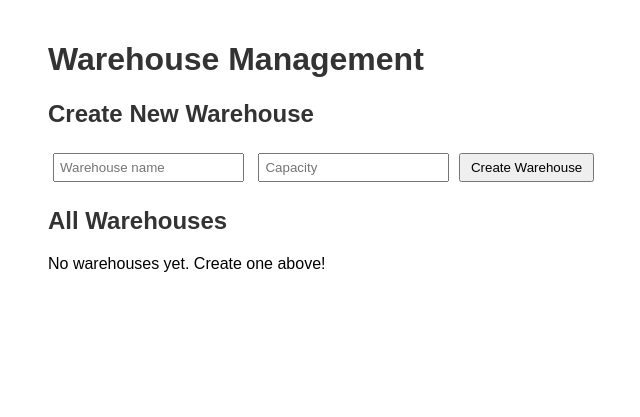
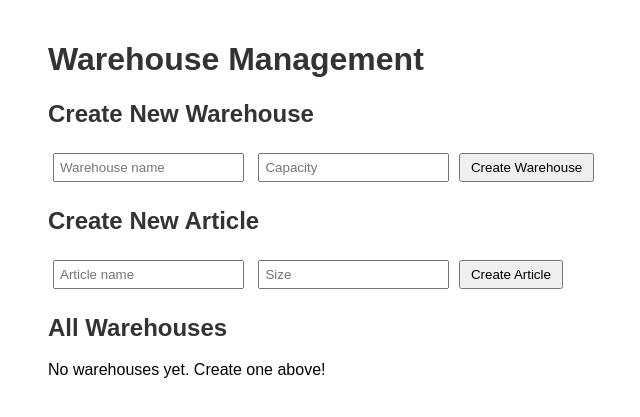
Before and after one commit to kortekoski/ohtuvarasto, a Flask app: page /warehouses in a window 1280 px wide. Shown: the top 417 px of the page, without its empty margins (192-832 px from the left). Run offline with Flask 3, Linux system fonts and the light colour scheme.

Commit message:
Add articles feature to warehouse management
Co-authored-by: kortekoski <142603500+kortekoski@users.noreply.github.com>

```diff
--- a/src/app.py
+++ b/src/app.py
@@ -8,6 +8,9 @@ app.secret_key = secrets.token_hex(16)
 
 # In-memory storage for warehouses (name -> Varasto)
 warehouses = {}
+
+# In-memory storage for articles (name -> size)
+articles = {}
 
 
 def _parse_float(value, error_msg):
@@ -28,7 +31,11 @@ def index():
 @app.route("/warehouses")
 def list_warehouses():
     """List all warehouses."""
-    return render_template("warehouses.html", warehouses=warehouses)
+    return render_template(
+        "warehouses.html",
+        warehouses=warehouses,
+        articles=articles
+    )
 
 
 def _validate_warehouse_name(name):
@@ -99,5 +106,99 @@ def delete_warehouse(name):
     return redirect(url_for("list_warehouses"))
 
 
+def _validate_article_name(name):
+    """Validate article name and return error message if invalid."""
+    if not name:
+        return "Article name is required."
+    if name in articles:
+        return f"Article '{name}' already exists."
+    return None
+
+
+def _validate_article_size(size_float):
+    """Validate article size and return error message if invalid."""
+    if size_float is not None and size_float <= 0:
+        return "Article size must be greater than 0."
+    return None
+
+
+def _save_article(name, size):
+    """Parse size and save article. Return error message or None."""
+    size_float = _parse_float(size, "Invalid size value.")
+    size_error = _validate_article_size(size_float)
+    if size_error:
+        return size_error
+    if size_float is not None:
+        articles[name] = size_float
+    return None
+
+
+@app.route("/articles", methods=["POST"])
+def create_article():
+    """Create a new article with a name and size."""
+    name = request.form.get("name", "").strip()
+    error = _validate_article_name(name)
+
+    if error:
+        flash(error, "error")
+        return redirect(url_for("list_warehouses"))
+
+    size_error = _save_article(name, request.form.get("size", "0"))
+    if size_error:
+        flash(size_error, "error")
+    elif name in articles:
+        flash(f"Article '{name}' created (size: {articles[name]}).", "success")
+
+    return redirect(url_for("list_warehouses"))
+
+
+@app.route("/articles/<name>/delete", methods=["POST"])
+def delete_article(name):
+    """Delete an article by name."""
+    if name in articles:
+        del articles[name]
+        flash(f"Article '{name}' deleted.", "success")
+
+    return redirect(url_for("list_warehouses"))
+
+
+def _try_add_article(wh_name, article_name):
+    """Try adding article to warehouse. Returns error message or None."""
+    size = articles[article_name]
+    available = warehouses[wh_name].paljonko_mahtuu()
+    if size > available:
+        return f"Not enough space for '{article_name}' (needs {size})."
+    warehouses[wh_name].lisaa_varastoon(size)
+    return None
+
+
+def _validate_add_article_request(wh_name, article_name):
+    """Validate add-article request. Returns error message or None."""
+    if wh_name not in warehouses:
+        return f"Warehouse '{wh_name}' not found."
+    if article_name not in articles:
+        return f"Article '{article_name}' not found."
+    return None
+
+
+@app.route("/warehouses/<wh_name>/add-article", methods=["POST"])
+def add_article_to_warehouse(wh_name):
+    """Add an article to a warehouse."""
+    article_name = request.form.get("article", "").strip()
+    error = _validate_add_article_request(wh_name, article_name)
+
+    if error:
+        flash(error, "error")
+        return redirect(url_for("list_warehouses"))
+
+    add_error = _try_add_article(wh_name, article_name)
+    if add_error:
+        flash(add_error, "error")
+    else:
+        flash(f"Added '{article_name}' to '{wh_name}'.", "success")
+
+    return redirect(url_for("list_warehouses"))
+
+
 if __name__ == "__main__":
     app.run()
--- a/src/templates/warehouses.html
+++ b/src/templates/warehouses.html
@@ -9,6 +9,39 @@
     <input type="number" name="capacity" placeholder="Capacity" step="0.1" min="0" required>
     <button type="submit">Create Warehouse</button>
 </form>
+
+<h2>Create New Article</h2>
+<form action="{{ url_for('create_article') }}" method="post">
+    <input type="text" name="name" placeholder="Article name" required>
+    <input type="number" name="size" placeholder="Size" step="0.1" min="0.1" required>
+    <button type="submit">Create Article</button>
+</form>
+
+{% if articles %}
+<h2>Available Articles</h2>
+<table>
+    <thead>
+        <tr>
+            <th>Name</th>
+            <th>Size</th>
+            <th>Actions</th>
+        </tr>
+    </thead>
+    <tbody>
+        {% for name, size in articles.items() %}
+        <tr>
+            <td>{{ name }}</td>
+            <td>{{ size }}</td>
+            <td>
+                <form class="inline-form" action="{{ url_for('delete_article', name=name) }}" method="post">
+                    <button type="submit">Delete</button>
+                </form>
+            </td>
+        </tr>
+        {% endfor %}
+    </tbody>
+</table>
+{% endif %}
 
 <h2>All Warehouses</h2>
 {% if warehouses %}
@@ -31,6 +64,17 @@
             <td>{{ warehouse.paljonko_mahtuu() }}</td>
             <td>
                 <div class="actions">
+                    {% if articles %}
+                    <form class="inline-form" action="{{ url_for('add_article_to_warehouse', wh_name=name) }}" method="post">
+                        <select name="article" required>
+                            <option value="">Select article</option>
+                            {% for art_name, art_size in articles.items() %}
+                            <option value="{{ art_name }}">{{ art_name }} ({{ art_size }})</option>
+                            {% endfor %}
+                        </select>
+                        <button type="submit">Add Article</button>
+                    </form>
+                    {% endif %}
                     <form class="inline-form" action="{{ url_for('add_to_warehouse', name=name) }}" method="post">
                         <input type="number" name="amount" placeholder="Amount" step="0.1" min="0" required>
                         <button type="submit">Add</button>
```
Also changed, not shown: src/tests/app_test.py (+133 -1 lines).
